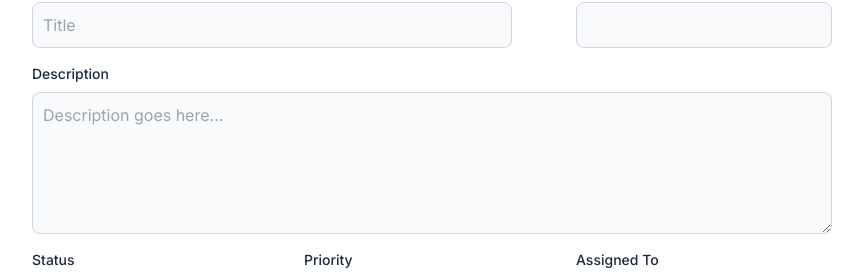
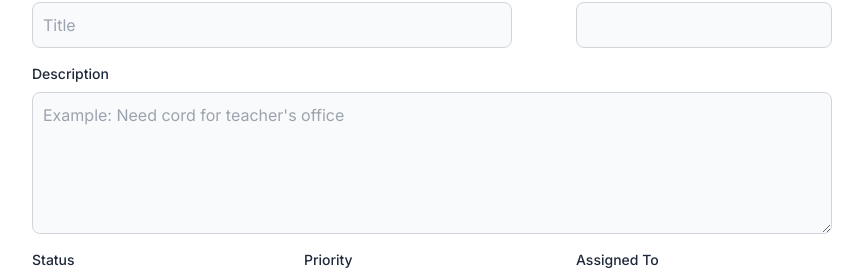
Before and after one commit to 8bitUHM/uhm-custodian-manager, a Next.js app in the folder frontend/: page /task/add in a window 1280 px wide. Shown: the part 177-453 px from the top of the page, without its empty margins (208-1071 px from the left). Built offline with nearby package versions, Linux system fonts and the light colour scheme.

Commit message:
Added better example

```diff
--- a/frontend/src/app/task/add/page.tsx
+++ b/frontend/src/app/task/add/page.tsx
@@ -43,7 +43,7 @@ export default function addTask() {
                                         name="description"
                                         id="description"
                                         className="bg-gray-50 border border-gray-300 text-gray-900 rounded-lg focus:ring-primary-600 focus:border-primary-600 block w-full p-2.5"
-                                        placeholder="Description goes here..."
+                                        placeholder="Example: Need cord for teacher's office"
                                         rows={5}/>
                                 </div>
                             </div>
```
